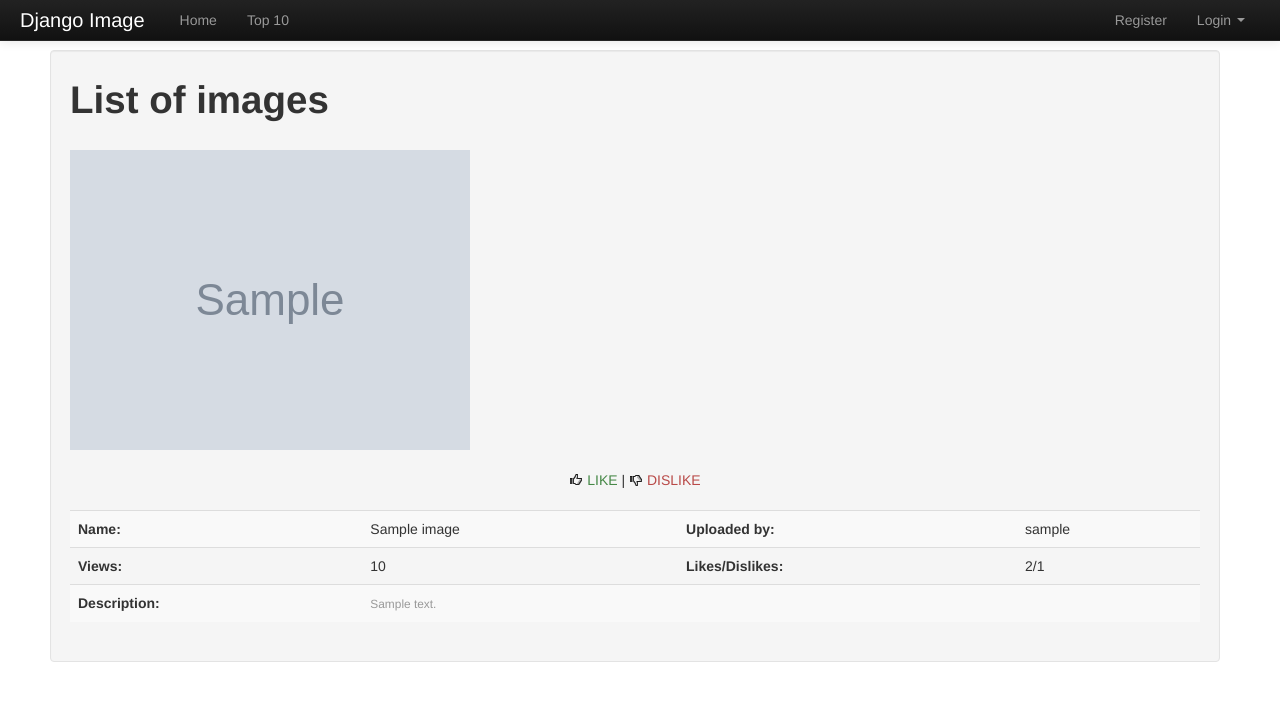
After one commit to Tusky/pubimage, a Django app: page /image/1/like in a window 1280 px wide. The commit adds this page. Shown: the top 701 px of the page. Run offline with Django 3.2, Linux system fonts and the light colour scheme; tables that the repository leaves empty hold one stand-in row (values such as "Sample post"); grey boxes marked "Sample" are stand-in pictures; some libraries are stand-ins or nearby versions.

Commit message:
Likes, dislikes, views, top10, manage, upload

```diff
--- a/imgupload/models.py
+++ b/imgupload/models.py
@@ -1,3 +1,4 @@
+from django.contrib.auth.models import User
 from django.db import models
 from django.contrib import admin
 
@@ -12,6 +13,10 @@ class images(models.Model):
     uploaded_on = models.DateField("Uploaded on", auto_now_add=True)
     image       = models.ImageField("Image File", upload_to="temp/")
     public      = models.IntegerField("Do you want this image to be publicly avaliable?", choices=YES_OR_NO, default=1)
+    views       = models.IntegerField("Number of views", default=0)
+    likes       = models.IntegerField("Likes", default=0)
+    dislikes    = models.IntegerField("Dislikes", default=0)
+    uploaded_by = models.ForeignKey(User)
 
     def __unicode__(self):
         return self.name
--- a/imgupload/views.py
+++ b/imgupload/views.py
@@ -1,18 +1,50 @@
 from django.contrib.auth.decorators import login_required
-from django.shortcuts import render
+from django.shortcuts import render, redirect
 from imgupload.forms import ImageUploadForm
 from imgupload.models import images
 
 
 @login_required
 def upload_new_image(request):
-    form = ImageUploadForm()
+    form = ImageUploadForm(uploaded_by=request.user)
     if request.POST:
-        form = ImageUploadForm(request.POST, request.FILES)
+        form = ImageUploadForm(request.POST, request.FILES, uploaded_by=request.user)
         if form.is_valid():
             form.save()
-            return render(request, 'upload.html', { "form": form})
+            return redirect("manage")
         else:
             return render(request, 'upload.html', { "form": form})
     else:
         return render(request, 'upload.html', { "form": form})
+
+@login_required
+def manage_images(request):
+    images_to_list = images.objects.filter(uploaded_by = request.user)
+    return render(request, 'manage.html', { "images": images_to_list})
+
+@login_required
+def remove_image(request, image_id):
+    images.objects.get(pk=image_id, uploaded_by=request.user).delete()
+    return redirect("manage")
+
+def show_image(request, image_id):
+    imageStuff = images.objects.get(pk=image_id)
+    imageStuff.views += 1
+    imageStuff.save()
+    return render(request, 'single_image.html', { "image": imageStuff})
+
+def like_image(request, image_id):
+    imageStuff = images.objects.get(pk=image_id)
+    imageStuff.likes += 1
+    imageStuff.save()
+    return render(request, 'single_image.html', { "image": imageStuff})
+
+def dislike_image(request, image_id):
+    imageStuff = images.objects.get(pk=image_id)
+    imageStuff.dislikes += 1
+    imageStuff.save()
+    return render(request, 'single_image.html', { "image": imageStuff})
+
+def top10_list(request):
+    images_list = images.objects.filter(public = True).order_by("-likes")[:10]
+    return render(request, 'manage.html', { "images": images_list})
--- a/pubimage/settings.py
+++ b/pubimage/settings.py
@@ -119,6 +119,7 @@ INSTALLED_APPS = (
     'django.contrib.admindocs',
 
     'bootstrapform',
+    'easy_thumbnails',
 
     'imgupload',
 )
--- a/pubimage/urls.py
+++ b/pubimage/urls.py
@@ -1,5 +1,6 @@
 from django.conf.urls import patterns, include, url
 from django.contrib import admin
+from imgupload.views import top10_list
 
 admin.autodiscover()
 
@@ -12,5 +13,13 @@ urlpatterns = patterns('',
     url(r'^login/', 'personel.views.login_view', name='login'),
     url(r'^logout/', 'personel.views.logout_view', name='logout'),
     url(r'^register/', 'personel.views.register_view', name='register'),
+    url(r'^top10/', 'imgupload.views.top10_list', name='top10'),
+    # USER OPTIONS
     url(r'^upload/', 'imgupload.views.upload_new_image', name='upload'),
+    url(r'^manage/', 'imgupload.views.manage_images', name='manage'),
+    url(r'^remove/(?P<image_id>\w+)', 'imgupload.views.remove_image', name='remove'),
+    # IMAGE OPTIONS
+    url(r'^image/(?P<image_id>\w+)$', 'imgupload.views.show_image', name='show_image'),
+    url(r'^image/(?P<image_id>\w+)/like', 'imgupload.views.like_image', name='like_image'),
+    url(r'^image/(?P<image_id>\w+)/dislike', 'imgupload.views.dislike_image', name='dislike_image'),
 )
--- a/static/css/main.css
+++ b/static/css/main.css
@@ -17,3 +17,31 @@
 #uploadForm ul li label{
     display: inline;
 }
+
+.image{
+    display: inline-block;
+    margin-right: 10px;
+    width: 220px;
+}
+
+.image p.name{
+    text-align: center;
+}
+
+.image .options{
+    font-size: 11px;
+}
+
+.image p.muted{
+    height: 100px;
+}
+
+.single_image img{
+    max-width: 800px;
+}
+
+td small.muted br{
+    content: " ";
+    display: block;
+    margin: 10px 0;
+}
--- a/template/base.html
+++ b/template/base.html
@@ -22,8 +22,8 @@
                     <a class="brand" href="#">Django Image</a>
                     <div class="nav-collapse collapse">
                         <ul class="nav">
-                            <li class="active"><a href="#index-link">Home</a></li>
-                            <li><a href="#top10-link">Top 10</a></li>
+                            <li><a href="/">Home</a></li>
+                            <li><a href="{% url top10 %}">Top 10</a></li>
                         </ul>
                         {% if user.is_authenticated %}<p class="navbar-text pull-right">Logged in as <a href="#profile-link" class="navbar-link">{{ user.username }}</a></p>
                         {% else %}
@@ -56,7 +56,7 @@
                         <ul class="nav nav-list">
                             <li class="nav-header">My Account</li>
                             <li><a href="{% url upload %}">Upload</a></li>
-                            <li><a href="#">Manage</a></li>
+                            <li><a href="{% url manage %}">Manage</a></li>
                             <li><a href="{% url logout %}">Logout</a></li>
                         </ul>
                     </div>
--- /dev/null
+++ b/template/single_image.html
@@ -0,0 +1,35 @@
+{% extends "base.html" %}
+{% load bootstrap thumbnail %}
+
+{% block content %}
+    <div class="row-fluid">
+        <div class="well span12">
+            <h1>List of images</h1>
+            <br />
+            <div class="single_image">
+                <img src="{{ MEDIA_URL }}{{ image.image }}" />
+                <br /><br />
+                <div class="pagination-centered"><a href="{% url like_image image.pk %}" class="text-success"><span class="icon-thumbs-up"></span> LIKE</a> | <a href="{% url dislike_image image.pk %}" class="text-error"><span class="icon-thumbs-down"></span> DISLIKE</a></div>
+                <br />
+                <table class="table table-striped">
+                    <tr>
+                        <td><strong>Name:</strong></td>
+                        <td>{{ image.name }}</td>
+                        <td><strong>Uploaded by:</strong></td>
+                        <td>{{ image.uploaded_by }}</td>
+                    </tr>
+                    <tr>
+                        <td><strong>Views:</strong></td>
+                        <td>{{ image.views }}</td>
+                        <td><strong>Likes/Dislikes:</strong></td>
+                        <td>{{ image.likes }}/{{ image.dislikes }}</td>
+                    </tr>
+                    <tr>
+                        <td><strong>Description:</strong></td>
+                        <td colspan="3"><small class="muted">{{ image.description|linebreaksbr }}</small></td>
+                    </tr>
+                </table>
+            </div>
+        </div>
+    </div>
+{% endblock %}
```
Also changed, not shown: imgupload/forms.py (+12 -1 lines), template/manage.html (added, +19 -0 lines), 2 other files.
